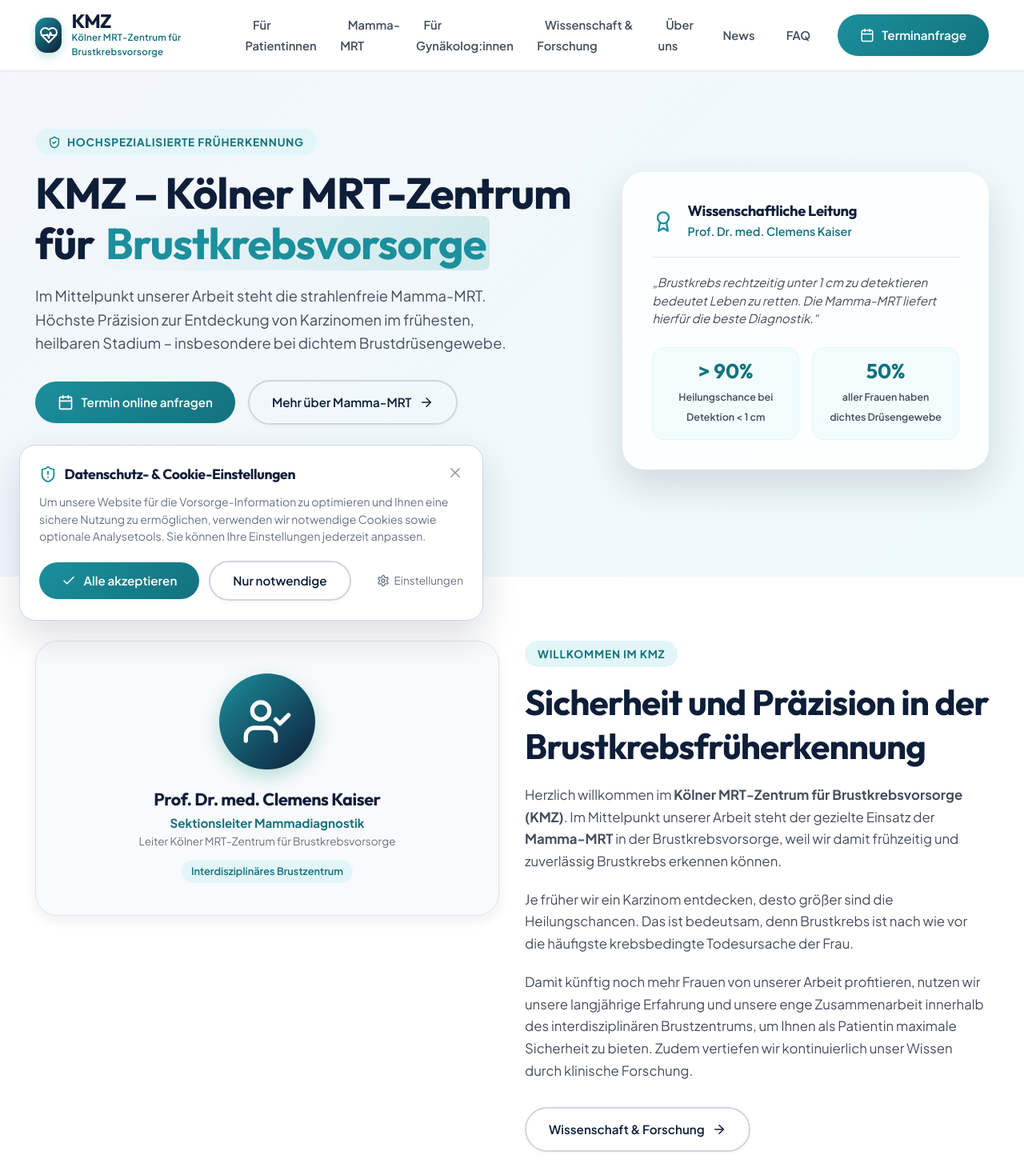
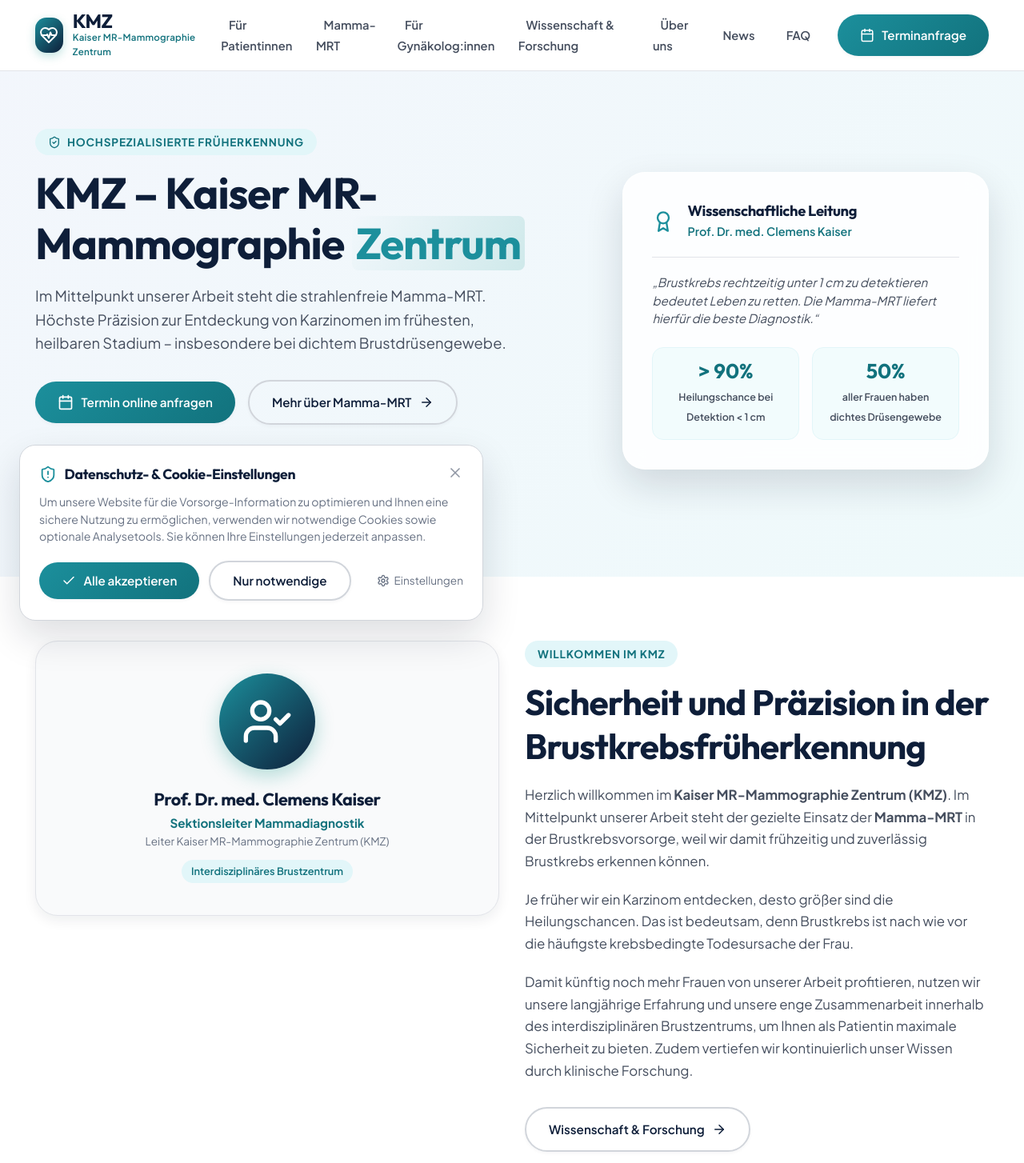
Before and after one commit to kaisercgn-lab/KMZ, a React (Vite) app: page / in a window 1280 px wide. Shown: the top 1454 px of the page at 80% size. Built offline with nearby package versions, Linux system fonts and the light colour scheme.

Commit message:
fix: update KMZ naming to Kaiser MR-Mammographie Zentrum

```diff
--- a/index.html
+++ b/index.html
@@ -4,8 +4,8 @@
     <meta charset="UTF-8" />
     <link rel="icon" type="image/svg+xml" href="/favicon.svg" />
     <meta name="viewport" content="width=device-width, initial-scale=1.0" />
-    <title>KMZ - Kölner MRT-Zentrum für Brustkrebsvorsorge</title>
-    <meta name="description" content="KMZ – Kölner MRT-Zentrum für Brustkrebsvorsorge. Spezialisierte Mamma-MRT Diagnostik unter der Leitung von Prof. Dr. med. Clemens Kaiser." />
+    <title>KMZ – Kaiser MR-Mammographie Zentrum</title>
+    <meta name="description" content="KMZ – Kaiser MR-Mammographie Zentrum. Spezialisierte Mamma-MRT Diagnostik unter der Leitung von Prof. Dr. med. Clemens Kaiser." />
     <!-- Google Fonts -->
     <link rel="preconnect" href="https://fonts.googleapis.com">
     <link rel="preconnect" href="https://fonts.gstatic.com" crossorigin>
--- a/src/components/Footer.tsx
+++ b/src/components/Footer.tsx
@@ -16,7 +16,7 @@
               </div>
               <div>
                 <span className="footer-logo-title">KMZ</span>
-                <span className="footer-logo-sub">Kölner MRT-Zentrum</span>
+                <span className="footer-logo-sub">Kaiser MR-Mammographie Zentrum</span>
               </div>
             </Link>
             <p className="footer-desc">
@@ -60,7 +60,7 @@
             <ul className="contact-list">
               <li>
                 <MapPin size={18} className="contact-icon" />
-                <span>KMZ – Kölner MRT-Zentrum<br />Hauptstandort Köln / Diagnostik<br />50667 Köln</span>
+                <span>KMZ – Kaiser MR-Mammographie Zentrum<br />Hauptstandort Köln / Diagnostik<br />50667 Köln</span>
               </li>
               <li>
                 <Phone size={18} className="contact-icon" />
@@ -86,7 +86,7 @@
 
       <div className="footer-bottom">
         <div className="container footer-bottom-inner">
-          <p>© {new Date().getFullYear()} KMZ – Kölner MRT-Zentrum für Brustkrebsvorsorge. Alle Rechte vorbehalten.</p>
+          <p>© {new Date().getFullYear()} KMZ – Kaiser MR-Mammographie Zentrum. Alle Rechte vorbehalten.</p>
           <div className="legal-links">
             <Link to="/impressum">Impressum</Link>
             <span className="dot">•</span>
--- a/src/components/Navbar.tsx
+++ b/src/components/Navbar.tsx
@@ -40,7 +40,7 @@
             </div>
             <div className="logo-text-box">
               <span className="logo-title">KMZ</span>
-              <span className="logo-subtitle">Kölner MRT-Zentrum für Brustkrebsvorsorge</span>
+              <span className="logo-subtitle">Kaiser MR-Mammographie Zentrum</span>
             </div>
           </Link>
 
@@ -88,7 +88,7 @@
               <HeartPulse className="logo-icon" size={24} />
               <div className="logo-text-box">
                 <span className="logo-title">KMZ</span>
-                <span className="logo-subtitle">Kölner MRT-Zentrum</span>
+                <span className="logo-subtitle">Kaiser MR-Mammographie Zentrum</span>
               </div>
             </Link>
             <button className="drawer-close" onClick={() => setMobileMenuOpen(false)}>
--- a/src/pages/HomePage.tsx
+++ b/src/pages/HomePage.tsx
@@ -28,7 +28,7 @@
               <span>Hochspezialisierte Früherkennung</span>
             </div>
             <h1 className="hero-title">
-              KMZ – Kölner MRT-Zentrum für <span className="highlight-teal">Brustkrebsvorsorge</span>
+              KMZ – Kaiser MR-Mammographie <span className="highlight-teal">Zentrum</span>
             </h1>
             <p className="hero-text">
               Im Mittelpunkt unserer Arbeit steht die strahlenfreie Mamma-MRT. Höchste Präzision zur Entdeckung von Karzinomen im frühesten, heilbaren Stadium – insbesondere bei dichtem Brustdrüsengewebe.
@@ -100,7 +100,7 @@
                 <div className="doctor-info">
                   <h3>Prof. Dr. med. Clemens Kaiser</h3>
                   <p className="doctor-role">Sektionsleiter Mammadiagnostik</p>
-                  <p className="doctor-inst">Leiter Kölner MRT-Zentrum für Brustkrebsvorsorge</p>
+                  <p className="doctor-inst">Leiter Kaiser MR-Mammographie Zentrum (KMZ)</p>
                   <span className="badge badge-teal mt-2">Interdisziplinäres Brustzentrum</span>
                 </div>
               </div>
@@ -114,7 +114,7 @@
                 Sicherheit und Präzision in der Brustkrebsfrüherkennung
               </h2>
               <p className="welcome-paragraph">
-                Herzlich willkommen im <strong>Kölner MRT-Zentrum für Brustkrebsvorsorge (KMZ)</strong>. Im Mittelpunkt unserer Arbeit steht der gezielte Einsatz der <strong>Mamma-MRT</strong> in der Brustkrebsvorsorge, weil wir damit frühzeitig und zuverlässig Brustkrebs erkennen können.
+                Herzlich willkommen im <strong>Kaiser MR-Mammographie Zentrum (KMZ)</strong>. Im Mittelpunkt unserer Arbeit steht der gezielte Einsatz der <strong>Mamma-MRT</strong> in der Brustkrebsvorsorge, weil wir damit frühzeitig und zuverlässig Brustkrebs erkennen können.
               </p>
               <p className="welcome-paragraph">
                 Je früher wir ein Karzinom entdecken, desto größer sind die Heilungschancen. Das ist bedeutsam, denn Brustkrebs ist nach wie vor die häufigste krebsbedingte Todesursache der Frau.
@@ -224,7 +224,7 @@
                 <Newspaper size={16} />
                 <span>Aktuelles</span>
               </div>
-              <h2 className="section-title">Neues aus dem Kölner MRT-Zentrum</h2>
+              <h2 className="section-title">Neues aus dem Kaiser MR-Mammographie Zentrum</h2>
             </div>
             <Link to="/news" className="btn btn-outline">
               <span>Alle News anzeigen</span>
--- a/src/pages/ImpressumPage.tsx
+++ b/src/pages/ImpressumPage.tsx
@@ -18,7 +18,7 @@
         <div className="card p-5" style={{ maxWidth: '840px', margin: '0 auto' }}>
           <h2>Angaben gemäß § 5 TMG</h2>
           <p className="mt-2">
-            <strong>KMZ – Kölner MRT-Zentrum für Brustkrebsvorsorge</strong><br />
+            <strong>KMZ – Kaiser MR-Mammographie Zentrum</strong><br />
             Leitung: Prof. Dr. med. Clemens Kaiser<br />
             Hauptstandort Diagnostik<br />
             50667 Köln
--- a/src/pages/KontaktPage.tsx
+++ b/src/pages/KontaktPage.tsx
@@ -32,7 +32,7 @@
                 <MapPin className="detail-icon" size={24} />
                 <div>
                   <strong>Adresse & Anreise</strong>
-                  <p>KMZ – Kölner MRT-Zentrum für Brustkrebsvorsorge<br />Hauptstandort Diagnostik<br />50667 Köln</p>
+                  <p>KMZ – Kaiser MR-Mammographie Zentrum<br />Hauptstandort Diagnostik<br />50667 Köln</p>
                 </div>
               </div>
 
--- a/src/pages/UeberUnsPage.tsx
+++ b/src/pages/UeberUnsPage.tsx
@@ -32,7 +32,7 @@
             <Users size={16} />
             <span>Über uns & Qualitätsversprechen</span>
           </div>
-          <h1 className="page-title">Das Kölner MRT-Zentrum für Brustkrebsvorsorge</h1>
+          <h1 className="page-title">Das Kaiser MR-Mammographie Zentrum (KMZ)</h1>
           <p className="page-description">
             Wir verbinden Spitzenmedizin, empathische Patientinnenbetreuung und wissenschaftliche Exzellenz für Ihre maximale Gesundheitssicherheit.
           </p>
```
